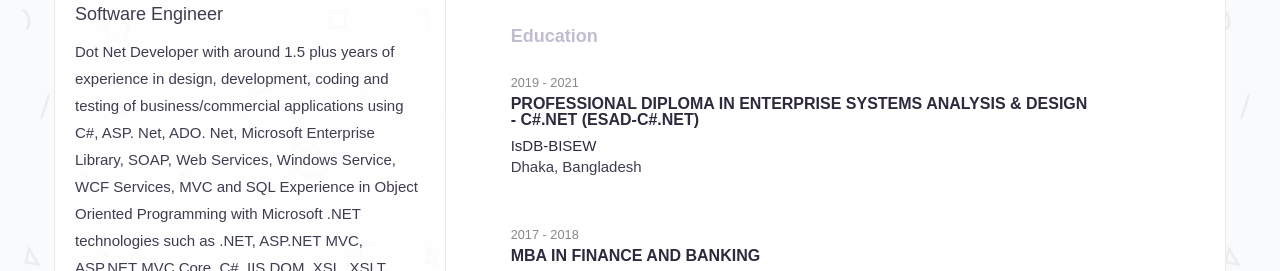
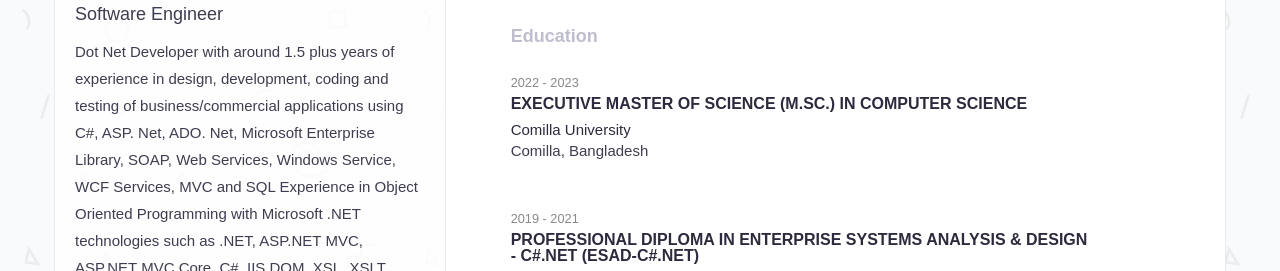
Before and after one commit to mdazimmina/portfolio, a plain HTML site: page index.html in a window 1280 px wide. Shown: the part 510-781 px from the top of the page. Drawn offline with Linux system fonts and the light colour scheme; a web font is replaced by a local one.

Commit message:
edu update

```diff
--- a/index.html
+++ b/index.html
@@ -153,6 +153,12 @@
 
               <div class="row">
                   <div class="col-md-12">
+                      <div class="content-item">
+                          <small>2022 - 2023</small>
+                          <h3>Executive Master Of Science (M.Sc.) in Computer Science</h3>
+                          <h4>Comilla University</h4>
+                          <p>Comilla, Bangladesh</p>
+                      </div>
 
                       <div class="content-item">
                           <small>2019 - 2021</small>
```
Also changed, not shown: 1 other file. Lines whose indentation alone changed are shown as unchanged.
